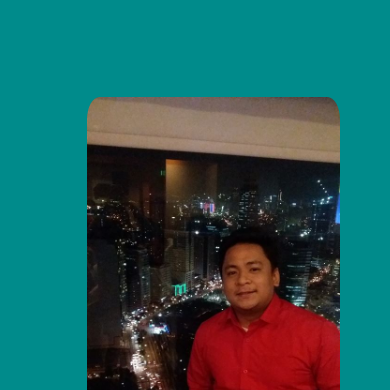
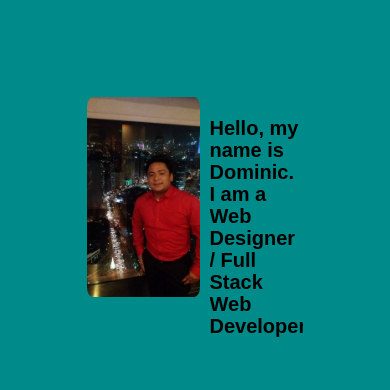
Before and after one commit to domcajayon/web-developer-portfolio, a plain HTML site: page index.html in a window 390 px wide. Shown: the part 53-443 px from the top of the page. Drawn offline with nearby package versions, Linux system fonts and the light colour scheme.

Commit message:
Web Dev Nov. 15 4pm

```diff
--- a/css/style.css
+++ b/css/style.css
@@ -18,9 +18,6 @@
 	font-weight: bold;
 }
 
-img.me {
-
-}
 
 h2 {
 	color: cyan;
@@ -118,6 +115,10 @@
 
 strong {
 	color: black;
+}
+
+img.img-responsive.capstone1 {
+	height: 280px;
 }
 
 .fa {
@@ -303,6 +304,24 @@
     float: none !important;
 }
 @media (max-width: 767px) {
+
+	.me {
+	height: 200px;
+	border-radius: 5%;
+	border-style: solid;
+
+	margin-top: 0px;
+	margin-right: 10px;
+
+}
+
+h1 {
+	font-size: 20px;
+	font-weight: normal;
+	margin-bottom: 0;
+	color: black;
+	font-weight: bold;
+}
     ul.timeline:before {
         left: 40px;
     }
--- a/index.html
+++ b/index.html
@@ -251,7 +251,7 @@
 				<h3>Projects</h3>
 				<a class="col-md-4" target="_blank" href="https://domcajayon.github.io/final-capstone-1/index.html"><img class="img-responsive capstone1" src="capstone1.png"><figcaption>Capstone Project 1</figcaption></a>
 				<a class="col-md-4" target="_blank" href="http://vapestacy.000webhostapp.com/"><img class="img-responsive capstone1" src="capstone2.png" alt="Capstone 2"><figcaption class="margin-t-h">Capstone Project 2</figcaption></a>
-				<a class="col-md-4" href="#"><img class="img-responsive" src="http://placehold.it/900x585" alt="Placeholder Image"><figcaption class="margin-t-h">Capstone Project 3</figcaption></a>
+				<a class="col-md-4" target="_blank" href="https://9laughs.000webhostapp.com/"><img class="img-responsive capstone1" src="capstone3.jpg" alt="Capstone 3"><figcaption class="margin-t-h">Capstone Project 3</figcaption></a>
 			</div>
 		</div>
 	</div>
@@ -272,7 +272,9 @@
 						<p>Parkplace Executive Village, Cainta Rizal</p>
 						<p>Contact Num: 0915-764-2705</p>
 						<p>E-mail Address: <a href="">domcajayon@gmail.com</a></p>
-						<button>Download Resume</button>
+						<a href="domresume.doc"  download class="btn btn-primary btn-lg">
+    					<span class="glyphicon glyphicon-download-alt"></span> Download Résumé</a>
+						<!-- <button>Download Resume</button> -->
 
 					</div>
 				</div>
```
Also changed, not shown: capstone3.jpg (added), 1 other file.
